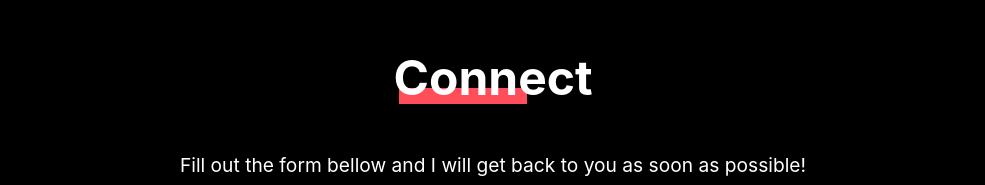
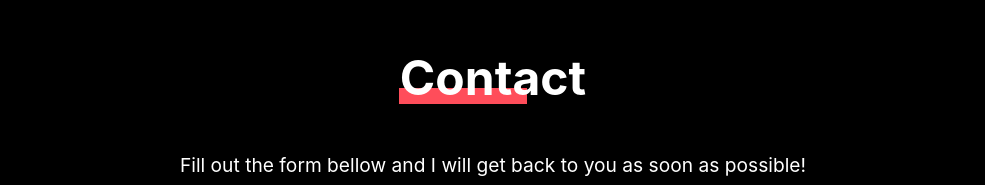
Before and after one commit to daniel-bly/resume-site, a Next.js app: page / in a window 1280 px wide. Shown: the part 924-1109 px from the top of the page, without its empty margins (147-1132 px from the left). Built offline with nearby package versions, Linux system fonts and the light colour scheme.

Commit message:
fix: added noreferrer to _blank link

```diff
--- a/pages/index.tsx
+++ b/pages/index.tsx
@@ -228,7 +228,7 @@ const Home: NextPage = () => {
           </div>
       </div>
       <div className="button-wrapper">
-        <a href="https://www.linkedin.com/in/daniel-bly/" target='_blank'>
+        <a href="https://www.linkedin.com/in/daniel-bly/" target='_blank' rel="noreferrer">
           LinkedIn
         </a>
         <a href="#contact">
@@ -243,7 +243,7 @@ const Home: NextPage = () => {
     <FailurePopup setFailPopup={setFailPopup} showPopup={failPopup} />
     <div className="anchor" id="contact" />
     <div className="contact-wrapper" ref={contactRef}>
-      <h1 className="heading">Connect</h1>
+      <h1 className="heading">Contact</h1>
       <div className="flex-wrapper">
         <div className="text-wrapper">
           <p>Fill out the form bellow and I will get back to you as soon as possible! {/* You can also <a href="/downloads/daniel-bly-developer-cv-2023.pdf" download={'daniel-bly-developer-cv-2023.pdf'}>download a copy of my CV.</a> */}</p>
```
